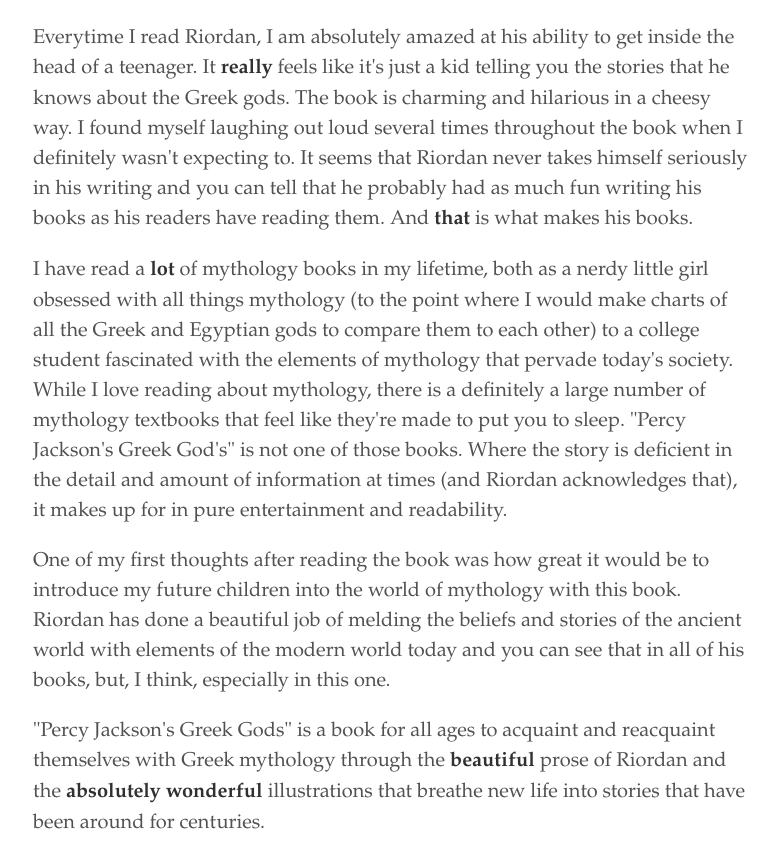
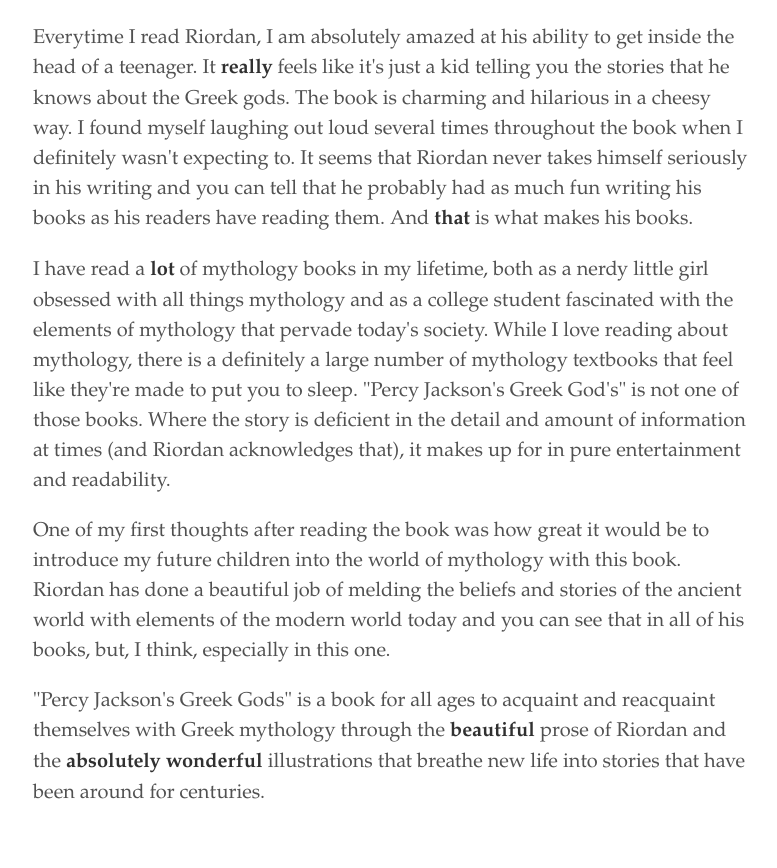
Before and after one commit to stephaniemillar/stephaniemillar.github.io, a Jekyll site: the page built from _posts/2015-1-20-Percy-Jackson's-Greek-Gods.md, in a window 1280 px wide and 900 px high, scrolled down 585 px. Shown: the top 868 px of the window, without its empty margins (247-1024 px from the left). Built offline with Jekyll 4.4.1, drawn with Linux system fonts in a browser that asks for light colours; nearby versions of some CDN libraries; comment, search, counter and statistics services are not loaded.

Commit message:
I should proofread first

```diff
--- a/_posts/2015-1-20-Percy-Jackson's-Greek-Gods.md
+++ b/_posts/2015-1-20-Percy-Jackson's-Greek-Gods.md
@@ -9,7 +9,7 @@
 
 Everytime I read Riordan, I am absolutely amazed at his ability to get inside the head of a teenager. It **really** feels like it's just a kid telling you the stories that he knows about the Greek gods. The book is charming and hilarious in a cheesy way. I found myself laughing out loud several times throughout the book when I definitely wasn't expecting to. It seems that Riordan never takes himself seriously in his writing and you can tell that he probably had as much fun writing his books as his readers have reading them. And **that** is what makes his books.
 
-I have read a **lot** of mythology books in my lifetime, both as a nerdy little girl obsessed with all things mythology (to the point where I would make charts of all the Greek and Egyptian gods to compare them to each other) to a college student fascinated with the elements of mythology that pervade today's society. While I love reading about mythology, there is a definitely a large number of mythology textbooks that feel like they're made to put you to sleep. "Percy Jackson's Greek God's" is not one of those books. Where the story is deficient in the detail and amount of information at times (and Riordan acknowledges that), it makes up for in pure entertainment and readability.
+I have read a **lot** of mythology books in my lifetime, both as a nerdy little girl obsessed with all things mythology and as a college student fascinated with the elements of mythology that pervade today's society. While I love reading about mythology, there is a definitely a large number of mythology textbooks that feel like they're made to put you to sleep. "Percy Jackson's Greek God's" is not one of those books. Where the story is deficient in the detail and amount of information at times (and Riordan acknowledges that), it makes up for in pure entertainment and readability.
 
 One of my first thoughts after reading the book was how great it would be to introduce my future children into the world of mythology with this book. Riordan has done a beautiful job of melding the beliefs and stories of the ancient world with elements of the modern world today and you can see that in all of his books, but, I think, especially in this one.
 
```
